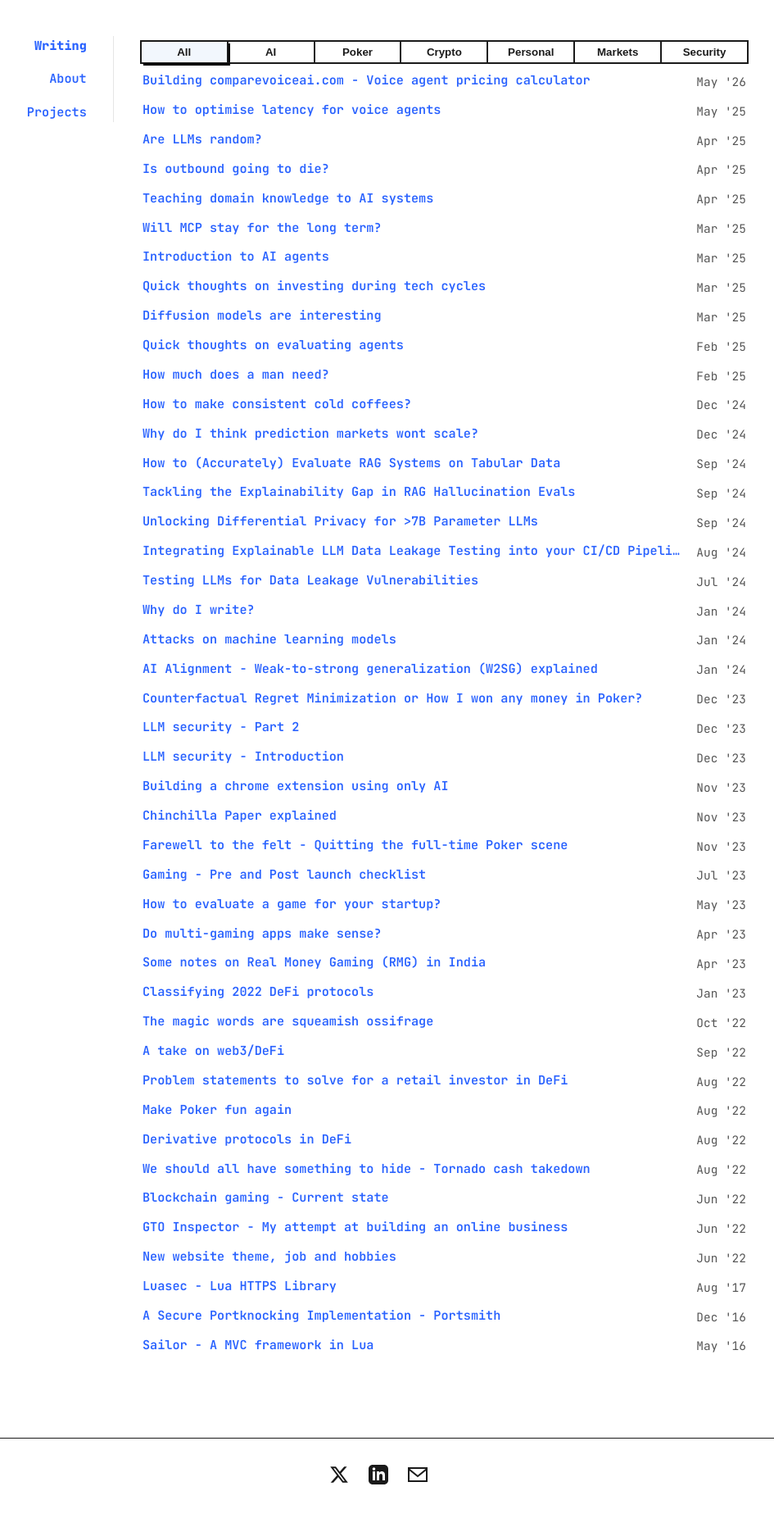
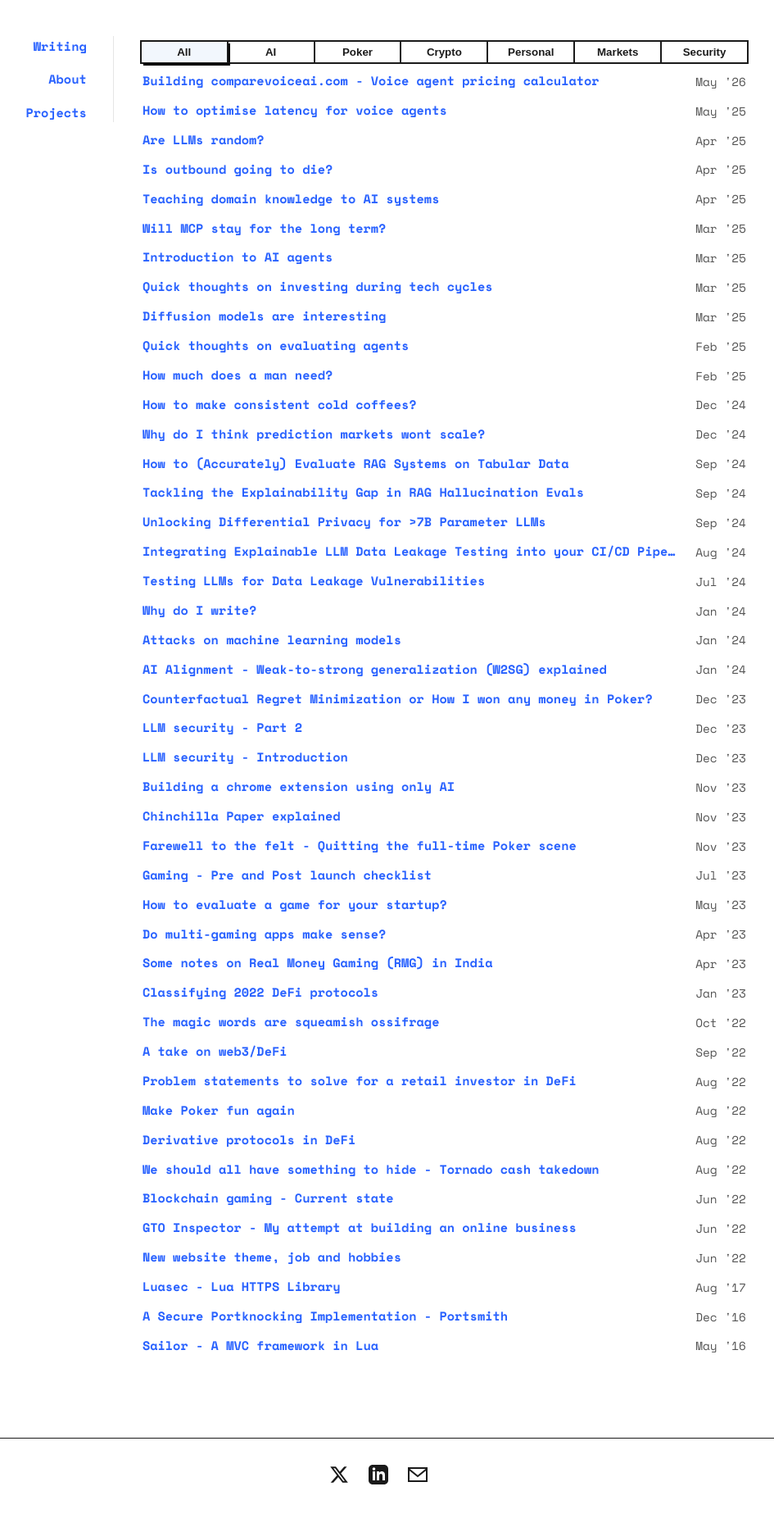
Before and after one commit to r-nikhil/r-nikhil.github.io, a Jekyll site: the page built from index.html, in a window 1280 px wide. Shown: the whole page at 82% size, without its empty margins (178-1123 px from the left). Built offline with Jekyll 4.4.1, drawn with Linux system fonts in a browser that asks for light colours.

Commit message:
Assistant checkpoint: Changed site font to Space Mono
Assistant generated file changes:
- _includes/head.html: Update font import to Space Mono
- _sass/_main.scss: Change font-family to Space Mono

---

User prompt:

change the font of my site to Space Mono

Replit-Commit-Author: Assistant
Replit-Commit-Session-Id: 028a67ba-751b-4bd8-a9d6-ed8b01468d99

```diff
--- a/_includes/head.html
+++ b/_includes/head.html
@@ -28,7 +28,7 @@
   <link rel="sitemap" type="application/xml" title="sitemap" href="{{ site.baseurl }}/sitemap.xml" />
   <link rel="preconnect" href="https://fonts.googleapis.com">
   <link rel="preconnect" href="https://fonts.gstatic.com" crossorigin>
-  <link href="https://fonts.googleapis.com/css2?family=JetBrains+Mono:ital,wght@0,400;0,600;0,700;0,800;1,400;1,600;1,700;1,800&display=swap" rel="stylesheet">
+  <link href="https://fonts.googleapis.com/css2?family=Space+Mono:ital,wght@0,400;0,700;1,400;1,700&display=swap" rel="stylesheet">
 
   <style>
     {% capture include_to_scssify %}
--- a/_sass/_main.scss
+++ b/_sass/_main.scss
@@ -19,7 +19,7 @@
 }
 
 body {
-	font-family: 'JetBrains Mono', 'Courier New', monospace;
+	font-family: 'Space Mono', 'Courier New', monospace;
 	-webkit-font-smoothing: antialiased;
     text-rendering: optimizeLegibility;
 	line-height: 1.6;
```
